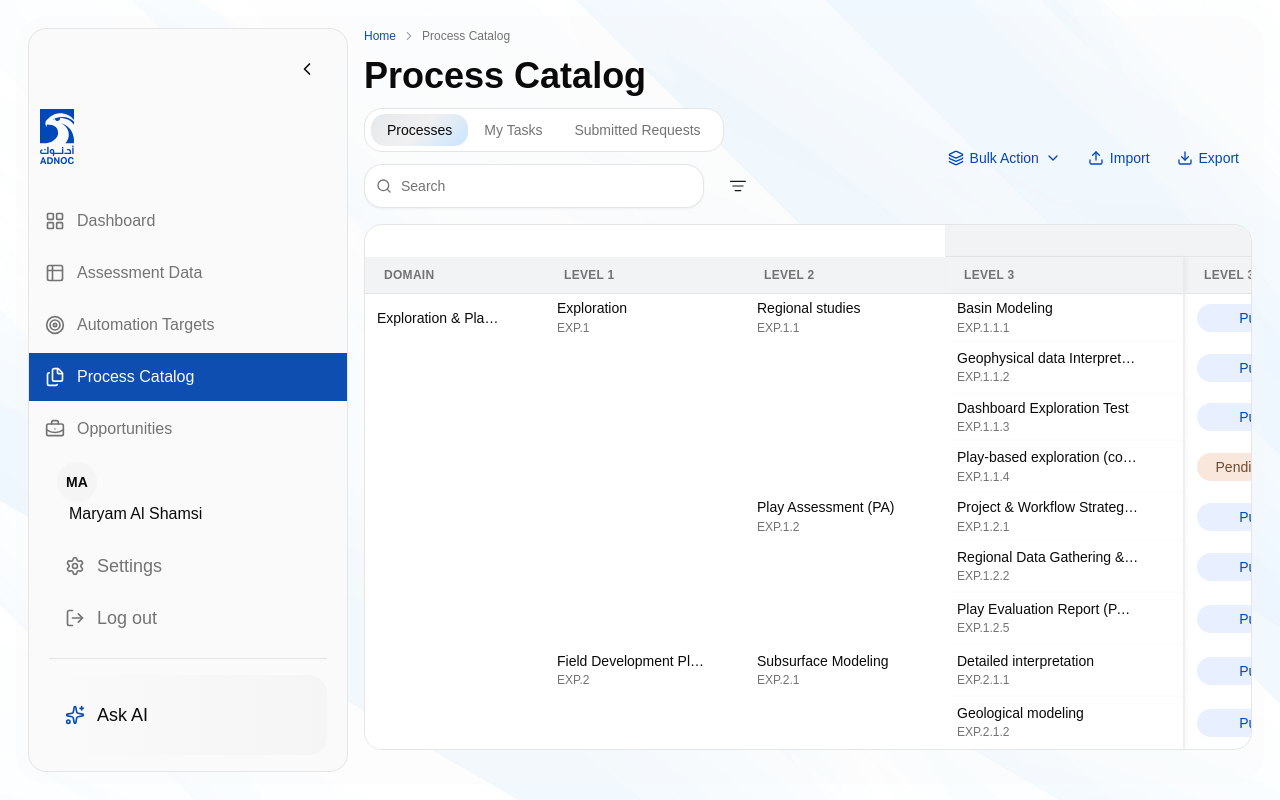
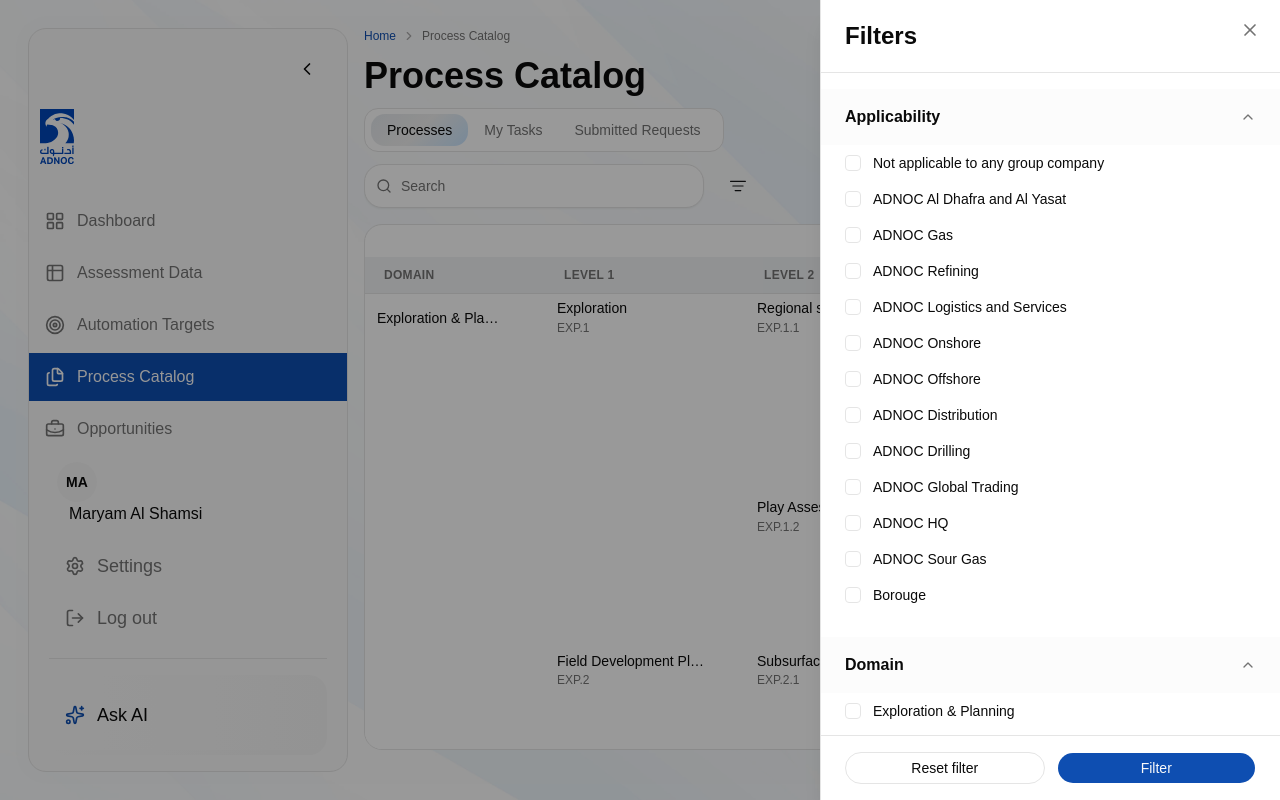
Before and after one commit to leenshhadeh/ADNOC-DEV, a React (Vite) app: page /process-catalog in a window 1280 px wide. Both pictures are taken after a click on the button 738 px from the left and 186 px from the top of the page. Built offline with nearby package versions, Linux system fonts and the light colour scheme.

Commit message:
feat: implement process filtering functionality with UI components

```diff
--- a/src/features/module-process-catalog/components/CatalogHeader.tsx
+++ b/src/features/module-process-catalog/components/CatalogHeader.tsx
@@ -21,6 +21,7 @@
   onToggleBulkMode?: () => void
   selectedCount?: number
   onBulkAddProcesses?: () => void
+  onFilterClick?: () => void
 }
 
 const CatalogHeader = ({
@@ -30,6 +31,7 @@
   onToggleBulkMode,
   selectedCount = 0,
   onBulkAddProcesses,
+  onFilterClick,
 }: CatalogHeaderProps) => {
   const bulkMode: BulkModeState = {
     isActive: isBulkMode,
@@ -63,6 +65,7 @@
         tabs={CATALOG_TABS}
         activeTab={activeTab}
         onTabChange={(value) => onTabChange(value as CatalogTabValue)}
+        onFilterClick={onFilterClick}
         bulkMode={bulkMode}
         actions={CATALOG_ACTIONS}
       />
--- a/src/features/module-process-catalog/components/CatalogModule.tsx
+++ b/src/features/module-process-catalog/components/CatalogModule.tsx
@@ -12,7 +12,10 @@
 } from './catalog-columns'
 import MyTasksTable from './tables/MyTasksTable'
 import SubmittedRequestsTable from './tables/SubmittedRequestsTable'
+import ProcessFilterSheet from './ProcessFilterSheet'
 import { CATALOG_DATA } from '@features/module-process-catalog/constants/catalog-data'
+import { PROCESS_FILTER_DEFINITIONS } from '@features/module-process-catalog/constants/filter-definitions'
+import { useProcessFilters } from '@features/module-process-catalog/hooks/useProcessFilters'
 
 const CatalogModule = () => {
   const [activeTab, setActiveTab] = useState<CatalogTabValue>('processes')
@@ -21,6 +24,10 @@
   const [targetRowName, setTargetRowName] = useState('')
   const [isBulkMode, setIsBulkMode] = useState(false)
   const [rowSelection, setRowSelection] = useState<RowSelectionState>({})
+  const [isFilterOpen, setIsFilterOpen] = useState(false)
+
+  const filterSectionIds = PROCESS_FILTER_DEFINITIONS.map((f) => f.id)
+  const { pending, applied: _applied, toggle, apply, reset } = useProcessFilters(filterSectionIds)
 
   const selectedCount = Object.values(rowSelection).filter(Boolean).length
 
@@ -55,6 +62,7 @@
         onToggleBulkMode={handleToggleBulkMode}
         selectedCount={selectedCount}
         onBulkAddProcesses={() => setIsAddL2ModalOpen(true)}
+        onFilterClick={() => setIsFilterOpen(true)}
       />
 
       {activeTab === 'processes' ? (
@@ -156,6 +164,16 @@
           </div>
         </div>
       ) : null}
+
+      <ProcessFilterSheet
+        open={isFilterOpen}
+        onOpenChange={setIsFilterOpen}
+        filters={PROCESS_FILTER_DEFINITIONS}
+        pending={pending}
+        onToggle={toggle}
+        onApply={apply}
+        onReset={reset}
+      />
     </section>
   )
 }
--- /dev/null
+++ b/src/features/module-process-catalog/components/ProcessFilterSheet.tsx
@@ -0,0 +1,97 @@
+import ActionSheet from '@/shared/components/ActionSheet'
+import {
+  Accordion,
+  AccordionContent,
+  AccordionItem,
+  AccordionTrigger,
+} from '@/shared/components/ui/accordion'
+import { Button } from '@/shared/components/ui/button'
+import { Checkbox } from '@/shared/components/ui/checkbox'
+import type { FilterDefinition } from '@/shared/types/filters'
+
+import type { ProcessFilters } from '@features/module-process-catalog/hooks/useProcessFilters'
+
+interface ProcessFilterSheetProps {
+  open: boolean
+  onOpenChange: (open: boolean) => void
+  filters: FilterDefinition[]
+  pending: ProcessFilters
+  onToggle: (sectionId: string, optionId: string) => void
+  onApply: () => void
+  onReset: () => void
+}
+
+const ProcessFilterSheet = ({
+  open,
+  onOpenChange,
+  filters,
+  pending,
+  onToggle,
+  onApply,
+  onReset,
+}: ProcessFilterSheetProps) => {
+  const handleApply = () => {
+    onApply()
+    onOpenChange(false)
+  }
+
+  return (
+    <ActionSheet title="Filters" open={open} onOpenChange={onOpenChange}>
+      {/* Scrollable filter sections */}
+      <div className="flex-1 overflow-y-auto py-4">
+        <Accordion
+          type="multiple"
+          defaultValue={filters.map((f) => f.id)}
+          className="divide-border divide-y"
+        >
+          {filters.map((filter) => (
+            <AccordionItem key={filter.id} value={filter.id} className="border-0">
+              <AccordionTrigger className="bg-muted/30 hover:bg-muted/50 px-6 py-4 text-base font-semibold hover:no-underline [&[data-state=open]>svg]:rotate-180">
+                {filter.label}
+              </AccordionTrigger>
+              <AccordionContent className="pb-2">
+                <ul>
+                  {filter.options.map((option) => {
+                    const checked = (pending[filter.id] ?? []).includes(option.id)
+                    const inputId = `filter-${filter.id}-${option.id}`
+                    return (
+                      <li key={option.id}>
+                        <label
+                          htmlFor={inputId}
+                          className="hover:bg-muted/40 flex cursor-pointer items-center gap-3 px-6 py-2.5"
+                        >
+                          <Checkbox
+                            id={inputId}
+                            checked={checked}
+                            onCheckedChange={() => onToggle(filter.id, option.id)}
+                          />
+                          <span className="text-foreground text-sm leading-none">
+                            {option.label}
+                          </span>
+                        </label>
+                      </li>
+                    )
+                  })}
+                </ul>
+              </AccordionContent>
+            </AccordionItem>
+          ))}
+        </Accordion>
+      </div>
+
+      {/* Sticky footer */}
+      <div className="border-border shrink-0 border-t px-6 py-4">
+        <div className="flex gap-3">
+          <Button type="button" variant="outline" className="flex-1 rounded-full" onClick={onReset}>
+            Reset filter
+          </Button>
+          <Button type="button" className="flex-1 rounded-full" onClick={handleApply}>
+            Filter
+          </Button>
+        </div>
+      </div>
+    </ActionSheet>
+  )
+}
+
+export default ProcessFilterSheet
--- a/src/features/module-process-catalog/components/tables/RequestDetailsSheet.tsx
+++ b/src/features/module-process-catalog/components/tables/RequestDetailsSheet.tsx
@@ -1,5 +1,6 @@
 import { CheckCircle2, ChevronDown, Eye, History, MoveRight } from 'lucide-react'
 
+import ActionSheet from '@/shared/components/ActionSheet'
 import {
   Accordion,
   AccordionContent,
@@ -8,13 +9,6 @@
 } from '@/shared/components/ui/accordion'
 import { Badge } from '@/shared/components/ui/badge'
 import { Separator } from '@/shared/components/ui/separator'
-import {
-  Sheet,
-  SheetContent,
-  SheetDescription,
-  SheetHeader,
-  SheetTitle,
-} from '@/shared/components/ui/sheet'
 
 import type { RequestItem } from '@features/module-process-catalog/types/submitted-requests'
 
@@ -34,21 +28,15 @@
   const currentStep = request?.stageCurrent ?? 1
 
   return (
-    <Sheet open={open} onOpenChange={onOpenChange}>
-      <SheetContent side="right" className="w-full overflow-y-auto p-6 sm:max-w-[460px]">
+    <ActionSheet title={request?.processName ?? ''} open={open} onOpenChange={onOpenChange}>
       {request ? (
-          <>
-            <SheetHeader className="space-y-3 pe-8">
-              <div className="flex items-start justify-between gap-3">
-                <SheetTitle className="text-2xl/none font-semibold">
-                  {request.processName}
-                </SheetTitle>
-              </div>
-              <SheetDescription className="text-start">
+        <div className="flex-1 overflow-y-auto p-6">
+          <div className="space-y-3 pe-8">
+            <div>
               <Badge variant="secondary" className="h-7 rounded-full px-3 text-sm font-medium">
                 Dashboard
               </Badge>
-              </SheetDescription>
+            </div>
 
             <div className="text-primary grid grid-cols-2 gap-4">
               <button
@@ -66,7 +54,7 @@
                 View workflow history
               </button>
             </div>
-            </SheetHeader>
+          </div>
 
           <div className="border-border bg-card mt-6 rounded-2xl border p-4">
             <div className="mb-3 flex items-center gap-2">
@@ -148,10 +136,9 @@
               ))}
             </Accordion>
           </section>
-          </>
+        </div>
       ) : null}
-      </SheetContent>
-    </Sheet>
+    </ActionSheet>
   )
 }
 
--- /dev/null
+++ b/src/features/module-process-catalog/constants/filter-definitions.ts
@@ -0,0 +1,39 @@
+import type { FilterDefinition } from '@/shared/types/filters'
+
+export const PROCESS_FILTER_DEFINITIONS: FilterDefinition[] = [
+  {
+    id: 'applicability',
+    label: 'Applicability',
+    options: [
+      { id: 'not-applicable', label: 'Not applicable to any group company' },
+      { id: 'adnoc-al-dhafra', label: 'ADNOC Al Dhafra and Al Yasat' },
+      { id: 'adnoc-gas', label: 'ADNOC Gas' },
+      { id: 'adnoc-refining', label: 'ADNOC Refining' },
+      { id: 'adnoc-logistics', label: 'ADNOC Logistics and Services' },
+      { id: 'adnoc-onshore', label: 'ADNOC Onshore' },
+      { id: 'adnoc-offshore', label: 'ADNOC Offshore' },
+      { id: 'adnoc-distribution', label: 'ADNOC Distribution' },
+      { id: 'adnoc-drilling', label: 'ADNOC Drilling' },
+      { id: 'adnoc-global-trading', label: 'ADNOC Global Trading' },
+      { id: 'adnoc-hq', label: 'ADNOC HQ' },
+      { id: 'adnoc-sour-gas', label: 'ADNOC Sour Gas' },
+      { id: 'borouge', label: 'Borouge' },
+    ],
+  },
+  {
+    id: 'domain',
+    label: 'Domain',
+    options: [
+      { id: 'exploration-planning', label: 'Exploration & Planning' },
+      { id: 'field-development', label: 'Field Development' },
+      { id: 'production-operations', label: 'Production Operations' },
+      { id: 'corporate-communications', label: 'Corporate Communications' },
+      { id: 'finance', label: 'Finance' },
+      { id: 'human-resources', label: 'Human Resources' },
+      { id: 'information-technology', label: 'Information Technology' },
+      { id: 'legal-compliance', label: 'Legal & Compliance' },
+      { id: 'procurement', label: 'Procurement' },
+      { id: 'sustainability', label: 'Sustainability' },
+    ],
+  },
+]
--- /dev/null
+++ b/src/features/module-process-catalog/hooks/useProcessFilters.ts
@@ -0,0 +1,45 @@
+import { useCallback, useState } from 'react'
+
+export type ProcessFilters = Record<string, string[]>
+
+interface UseProcessFiltersReturn {
+  /** Pending (uncommitted) selections the user is editing in the sheet */
+  pending: ProcessFilters
+  /** Committed selections applied to the table */
+  applied: ProcessFilters
+  toggle: (sectionId: string, optionId: string) => void
+  apply: () => void
+  reset: () => void
+}
+
+const makeEmpty = (sectionIds: string[]): ProcessFilters =>
+  Object.fromEntries(sectionIds.map((id) => [id, []]))
+
+export function useProcessFilters(sectionIds: string[]): UseProcessFiltersReturn {
+  const [pending, setPending] = useState<ProcessFilters>(() => makeEmpty(sectionIds))
+  const [applied, setApplied] = useState<ProcessFilters>(() => makeEmpty(sectionIds))
+
+  const toggle = useCallback((sectionId: string, optionId: string) => {
+    setPending((prev) => {
+      const current = prev[sectionId] ?? []
+      return {
+        ...prev,
+        [sectionId]: current.includes(optionId)
+          ? current.filter((x) => x !== optionId)
+          : [...current, optionId],
+      }
+    })
+  }, [])
+
+  const apply = useCallback(() => {
+    setApplied((prev) => ({ ...prev, ...pending }))
+  }, [pending])
+
+  const reset = useCallback(() => {
+    const empty = makeEmpty(sectionIds)
+    setPending(empty)
+    setApplied(empty)
+  }, [sectionIds])
+
+  return { pending, applied, toggle, apply, reset }
+}
--- /dev/null
+++ b/src/shared/components/ActionSheet.tsx
@@ -0,0 +1,29 @@
+/**
+ * ActionSheet — generic accessible slide-over panel.
+ *
+ * Provides the Sheet container, visible title header, and a scrollable body slot.
+ * Compose specific sheets (ProcessFilterSheet, RequestDetailsSheet, etc.) on top of this.
+ */
+import type { ReactNode } from 'react'
+
+import { Sheet, SheetContent, SheetHeader, SheetTitle } from '@/shared/components/ui/sheet'
+
+interface ActionSheetProps {
+  title: string
+  open: boolean
+  onOpenChange: (open: boolean) => void
+  children?: ReactNode
+}
+
+const ActionSheet = ({ title, open, onOpenChange, children }: ActionSheetProps) => (
+  <Sheet open={open} onOpenChange={onOpenChange}>
+    <SheetContent side="right" className="flex w-full flex-col p-0 sm:max-w-[460px]">
+      <SheetHeader className="border-border shrink-0 border-b px-6 py-5">
+        <SheetTitle className="text-foreground text-2xl font-semibold">{title}</SheetTitle>
+      </SheetHeader>
+      {children}
+    </SheetContent>
+  </Sheet>
+)
+
+export default ActionSheet
--- a/src/shared/components/ModuleToolbar.tsx
+++ b/src/shared/components/ModuleToolbar.tsx
@@ -16,6 +16,7 @@
 import { Input } from './ui/input'
 import { Separator } from './ui/separator'
 import { Tabs, TabsList, TabsTrigger } from './ui/tabs'
+import { cn } from '../lib/utils'
 
 // ── Public types ──────────────────────────────────────────────────────────────
 
@@ -53,6 +54,10 @@
   onSearchChange?: (value: string) => void
   searchPlaceholder?: string
 
+  // ── Filter ────────────────────────────────────────────────────────────────
+  /** Called when the filter icon button is clicked */
+  onFilterClick?: () => void
+
   // ── Actions ───────────────────────────────────────────────────────────────
   /** Optional: renders the Bulk Action button (or active-selection pill) */
   bulkMode?: BulkModeState
@@ -69,6 +74,7 @@
   searchValue,
   onSearchChange,
   searchPlaceholder = 'Search',
+  onFilterClick,
   bulkMode,
   actions = [],
 }: ModuleToolbarProps) => {
@@ -77,9 +83,17 @@
       <div className="flex flex-wrap items-center gap-3">
         {/* ── Left: pill tabs ──────────────────────────────────────────────── */}
         <Tabs value={activeTab} onValueChange={onTabChange} className="gap-0">
-          <TabsList className="h-11 rounded-2xl px-1.5">
+          <TabsList className="font-small h-11 px-1.5">
             {tabs.map((tab) => (
-              <TabsTrigger key={tab.value} value={tab.value} className="h-8 rounded-xl px-4">
+              <TabsTrigger
+                key={tab.value}
+                value={tab.value}
+                className={cn(
+                  'h-8 rounded-xl px-4',
+                  'font-light', // Default: 300
+                  'data-[state=active]:font-medium', // Active: 500
+                )}
+              >
                 {tab.label}
               </TabsTrigger>
             ))}
@@ -96,7 +110,14 @@
             className="h-11 rounded-2xl ps-9 pe-3"
           />
         </div>
-        <Button type="button" variant="ghost" size="icon" className="h-11 w-11">
+        <Button
+          type="button"
+          variant="ghost"
+          size="icon"
+          className="h-11 w-11"
+          aria-label="Open filters"
+          onClick={onFilterClick}
+        >
           <ShapeIcon className="size-4" />
         </Button>
       </div>
--- a/src/shared/components/ui/tabs.tsx
+++ b/src/shared/components/ui/tabs.tsx
@@ -1,10 +1,16 @@
-import * as React from "react"
-import * as TabsPrimitive from "@radix-ui/react-tabs"
+import * as React from 'react'
+import * as TabsPrimitive from '@radix-ui/react-tabs'
 
-import { cn } from "@/shared/lib/utils"
+import { cn } from '@/shared/lib/utils'
 
 function Tabs({ className, ...props }: React.ComponentProps<typeof TabsPrimitive.Root>) {
-  return <TabsPrimitive.Root data-slot="tabs" className={cn("flex flex-col gap-3", className)} {...props} />
+  return (
+    <TabsPrimitive.Root
+      data-slot="tabs"
+      className={cn('flex flex-col gap-3', className)}
+      {...props}
+    />
+  )
 }
 
 function TabsList({ className, ...props }: React.ComponentProps<typeof TabsPrimitive.List>) {
@@ -12,8 +18,8 @@
     <TabsPrimitive.List
       data-slot="tabs-list"
       className={cn(
-        "inline-flex h-10 items-center rounded-xl border border-border bg-background p-1 text-muted-foreground",
-        className
+        'border-border bg-background text-muted-foreground inline-flex h-10 items-center rounded-xl border p-1',
+        className,
       )}
       {...props}
     />
@@ -25,9 +31,9 @@
     <TabsPrimitive.Trigger
       data-slot="tabs-trigger"
       className={cn(
-        "inline-flex items-center justify-center rounded-lg px-3 py-1.5 text-sm font-medium whitespace-nowrap text-muted-foreground transition-all outline-none focus-visible:ring-2 focus-visible:ring-ring",
-        "data-[state=active]:text-foreground data-[state=active]:bg-[linear-gradient(135deg,#E5E9ED_0%,#F0F0F0_50%,#C8E5FF_100%)]",
-        className
+        'text-muted-foreground focus-visible:ring-ring inline-flex items-center justify-center rounded-lg px-3 py-1.5 text-sm font-medium whitespace-nowrap transition-all outline-none focus-visible:ring-2',
+        'data-[state=active]:text-foreground data-[state=active]:bg-[linear-gradient(135deg,#E5E9ED_0%,#F0F0F0_50%,#C8E5FF_100%)]',
+        className,
       )}
       {...props}
     />
@@ -35,7 +41,13 @@
 }
 
 function TabsContent({ className, ...props }: React.ComponentProps<typeof TabsPrimitive.Content>) {
-  return <TabsPrimitive.Content data-slot="tabs-content" className={cn("outline-none", className)} {...props} />
+  return (
+    <TabsPrimitive.Content
+      data-slot="tabs-content"
+      className={cn('outline-none', className)}
+      {...props}
+    />
+  )
 }
 
 export { Tabs, TabsList, TabsTrigger, TabsContent }
--- /dev/null
+++ b/src/shared/types/filters.ts
@@ -0,0 +1,10 @@
+export interface FilterOption {
+  id: string
+  label: string
+}
+
+export interface FilterDefinition {
+  id: string
+  label: string
+  options: FilterOption[]
+}
```
Lines whose indentation alone changed are shown as unchanged.
